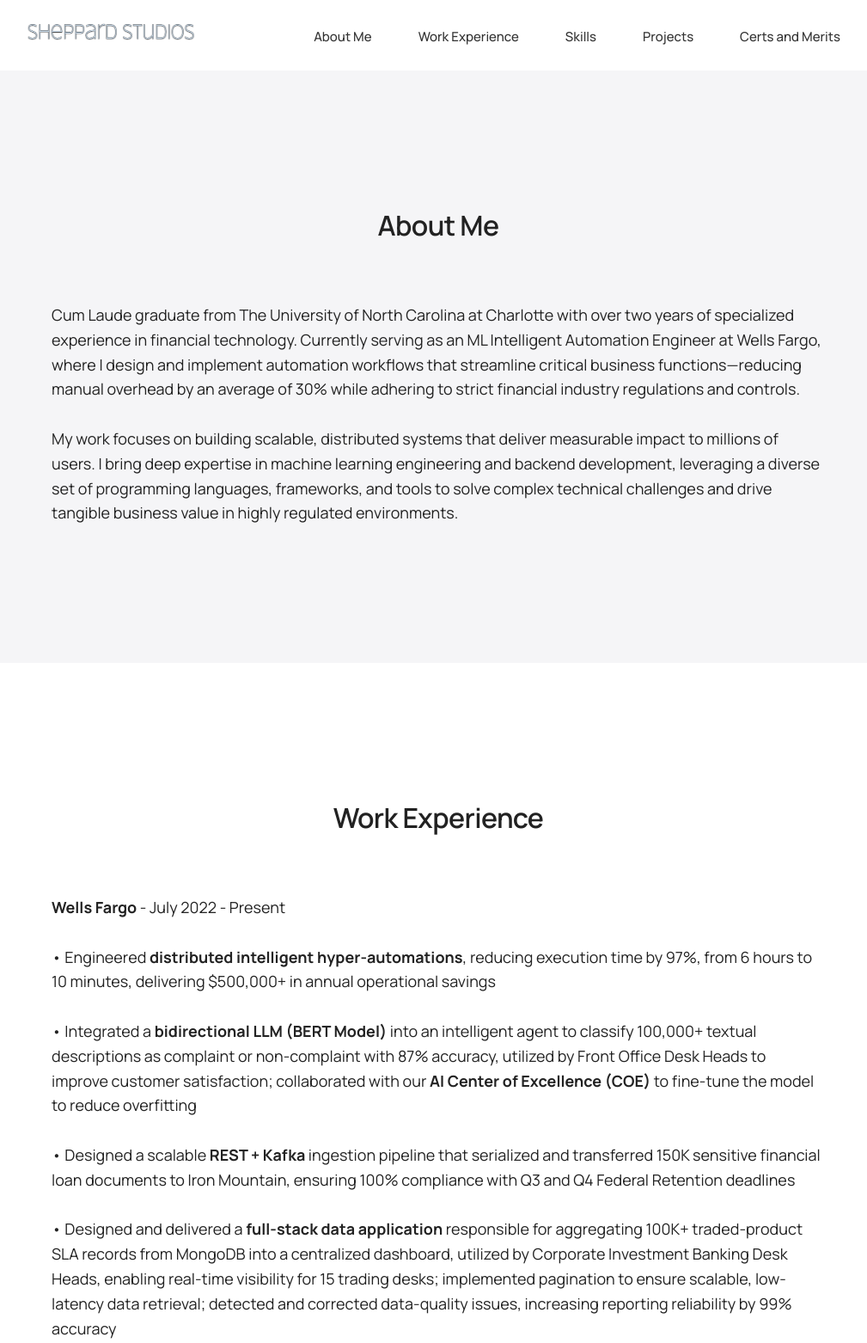
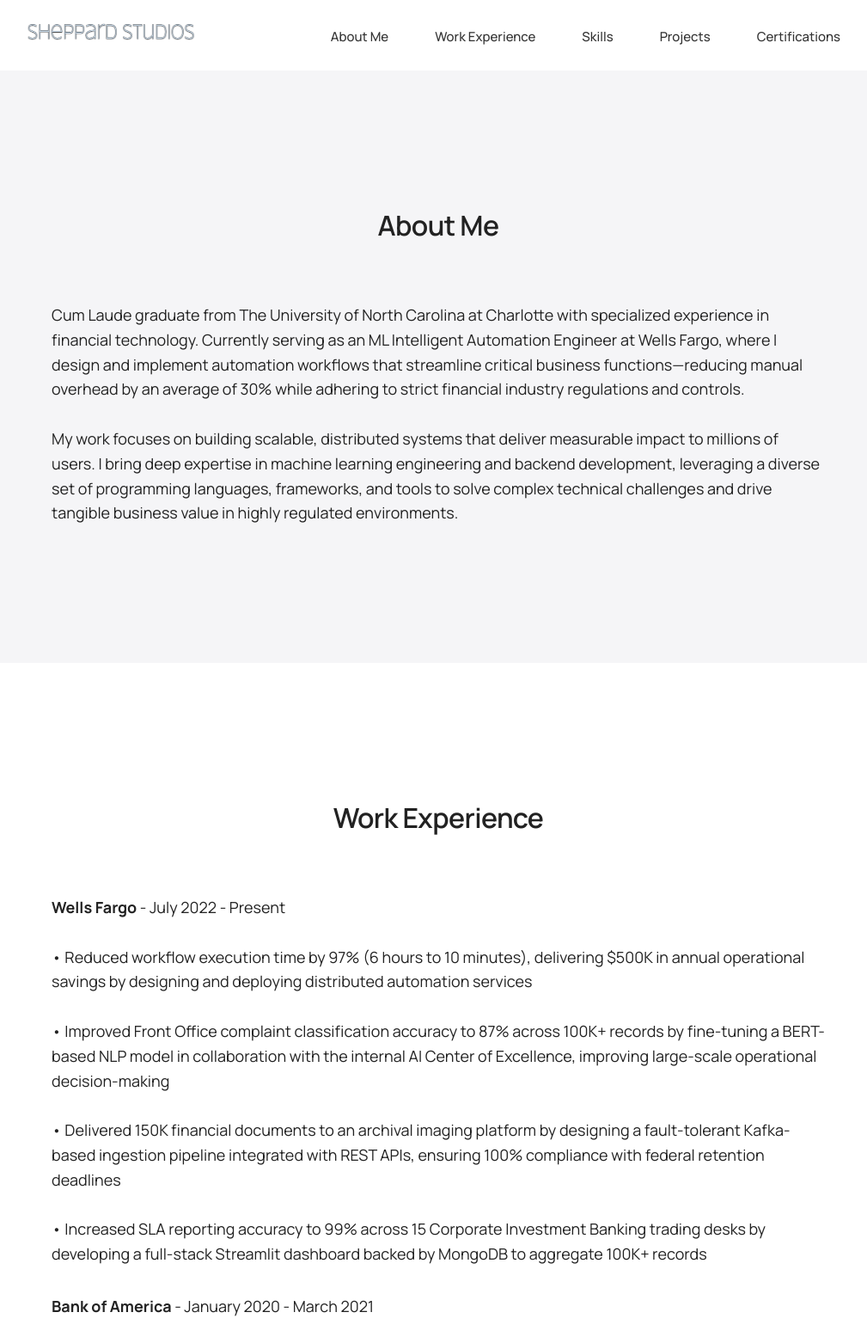
Before and after one commit to hsheppard-cs/hsheppard-cs.github.io, a plain HTML site: page index.html in a window 1280 px wide. Shown: the top 1562 px of the page at 86% size, without its empty margins (130-1139 px from the left). Drawn offline with nearby package versions, Linux system fonts and the light colour scheme.

Commit message:
Patched Certifications

```diff
--- a/index.html
+++ b/index.html
@@ -54,7 +54,7 @@
                 <li class="nav__item"><a href="#work-experience" class="nav__link">Work Experience</a></li>
                 <li class="nav__item"><a href="#skilled-in" class="nav__link">Skills</a></li>
                 <li class="nav__item"><a href="#projects" class="nav__link">Projects</a></li>
-                <li class="nav__item"><a href="#notable-highlights" class="nav__link">Certs and Merits</a></li>
+                <li class="nav__item"><a href="#certifications" class="nav__link">Certifications</a></li>
             </ul>
         </nav>
     </div>
@@ -72,7 +72,7 @@
     <div class="section__inner">
         <h2 class="section__title">About Me</h2>
         <p>
-            Cum Laude graduate from The University of North Carolina at Charlotte with over two years of specialized experience in financial technology. Currently serving as an ML Intelligent Automation Engineer at Wells Fargo, where I design and implement automation workflows that streamline critical business functions—reducing manual overhead by an average of 30% while adhering to strict financial industry regulations and controls.
+            Cum Laude graduate from The University of North Carolina at Charlotte with specialized experience in financial technology. Currently serving as an ML Intelligent Automation Engineer at Wells Fargo, where I design and implement automation workflows that streamline critical business functions—reducing manual overhead by an average of 30% while adhering to strict financial industry regulations and controls.
 
             <br><br>My work focuses on building scalable, distributed systems that deliver measurable impact to millions of users. I bring deep expertise in machine learning engineering and backend development, leveraging a diverse set of programming languages, frameworks, and tools to solve complex technical challenges and drive tangible business value in highly regulated environments.
         </p>
@@ -95,19 +95,19 @@
 
             <br><br>
 
-            • Engineered <b>distributed intelligent hyper-automations</b>, reducing execution time by 97%, from 6 hours to 10 minutes, delivering $500,000+ in annual operational savings
-            <br><br>• Integrated a <b>bidirectional LLM (BERT Model)</b> into an intelligent agent to classify 100,000+ textual descriptions as complaint or non-complaint with 87% accuracy, utilized by Front Office Desk Heads to improve customer satisfaction; collaborated with our <b>AI Center of Excellence (COE)</b> to fine-tune the model to reduce overfitting
-            <br><br>• Designed a scalable <b>REST + Kafka</b> ingestion pipeline that serialized and transferred 150K sensitive financial loan documents to Iron Mountain, ensuring 100% compliance with Q3 and Q4 Federal Retention deadlines
-            <br><br>• Designed and delivered a <b>full-stack data application</b> responsible for aggregating 100K+ traded-product SLA records from MongoDB into a centralized dashboard, utilized by Corporate Investment Banking Desk Heads, enabling real-time visibility for 15 trading desks; implemented pagination to ensure scalable, low-latency data retrieval; detected and corrected data-quality issues, increasing reporting reliability by 99% accuracy
+            • Reduced workflow execution time by 97% (6 hours to 10 minutes), delivering $500K in annual operational savings by designing and deploying distributed automation services
+            <br><br>• Improved Front Office complaint classification accuracy to 87% across 100K+ records by fine-tuning a BERT-based NLP model in collaboration with the internal AI Center of Excellence, improving large-scale operational decision-making
+            <br><br>• Delivered 150K financial documents to an archival imaging platform by designing a fault-tolerant Kafka-based ingestion pipeline integrated with REST APIs, ensuring 100% compliance with federal retention deadlines
+            <br><br>• Increased SLA reporting accuracy to 99% across 15 Corporate Investment Banking trading desks by developing a full-stack Streamlit dashboard backed by MongoDB to aggregate 100K+ records
 
         </p>
 
         <!-- Bank of America Position -->
         <p><b> Bank of America</b> - January 2020 - March 2021
 
-        <br><br>• Spearheaded a data-collection project involving <b>Python querying-based algorithms</b> that effectively gathered and returned over 100,000+ internal breaches reported on our trading desk, increasing application performance by 12%
-        <br><br>• Met deadlines, while working under pressure in a fast-paced environment; delivered and presented weekly data decks, which allowed the Financial Desk Heads to <b>mitigate internal operational risks</b>
-        <br><br>• Optimized the performance of Bank of America’s interactive financial reports, <b>reducing response time</b> between partner-facing employees and Quantitative Analysts from 2-week communication periods to 1-week communication periods
+        <br><br>• Spearheaded a data-collection project involving Python querying-based algorithms that effectively gathered and returned over 100,000+ internal breaches reported on our trading desk, increasing application performance by 12%
+        <br><br>• Met deadlines, while working under pressure in a fast-paced environment; delivered and presented weekly data decks, which allowed the Financial Desk Heads to mitigate internal operational risks
+        <br><br>• Reduced response time between partner-facing employees and Quantitative Analysts from 2-week to 1-week communication periods by optimizing the performance of Bank of America’s interactive financial reports
         </p>
 
     </div>
@@ -268,9 +268,9 @@
      - Hover effects for visual feedback
      - Flex layout for header (logo + text alignment)
      ========================================== -->
-<section id="notable-highlights" class="section">
+<section id="certifications" class="section">
     <div class="section__inner">
-        <h2 class="section__title">Certifications & Merits</h2>
+        <h2 class="section__title">Certifications</h2>
 
         <!-- Certifications Grid Container -->
         <div class="cert-grid">
```
